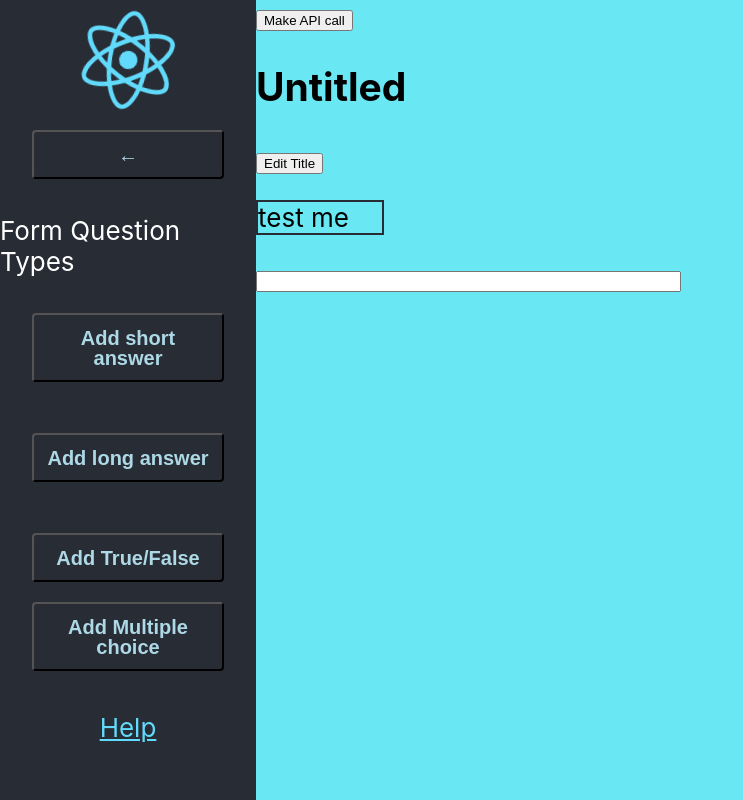
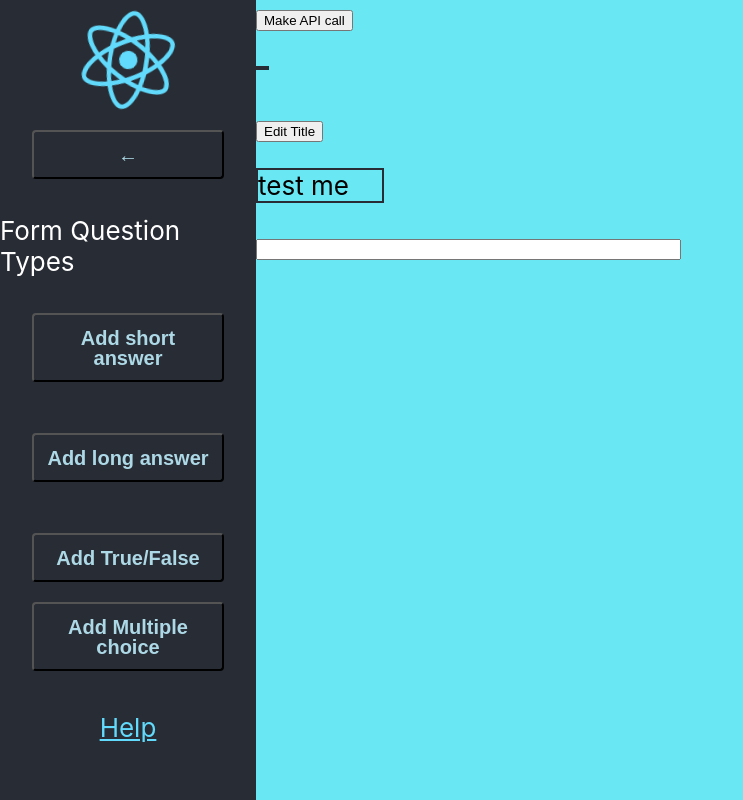
Before and after one commit to conrad1451/formbuilder-frontend, a React (Create React App) app: page /new-form in a window 1280 px wide. Shown: the whole page, without its empty margins (0-743 px from the left). Built offline with nearby package versions, Linux system fonts and the light colour scheme.

Commit message:
refactor: changed implementation of title

```diff
--- a/src/pages/FormPage.tsx
+++ b/src/pages/FormPage.tsx
@@ -366,22 +366,24 @@ function SmallTextFieldAlt({isVisible, thisText, setThisText}){
   // [VB]
   return(
   <div className="testMe">
+          <h1 className="hasBorder"  contentEditable={isVisible}> {setThisText} </h1>
+
   {/* <p>dddd</p> */}
-    <label>
+    {/* <label> */}
       {/* {text}{': '} */}
-      {/* <br /> */}
-      <input
-      type = {isVisible ? "textarea" : "hidden"}
+       {/* <input
+      // type = {isVisible ? "textarea" : "hidden"}
+      type =  "textarea"
       value={thisText}
       onChange={e => setThisText(e.target.value) }
       size={10}
       // contentEditable="true"
       aria-multiline="true"
       maxLength={280}
-      />
-    </label>
-    {/* <br /> */}
-    </div>)
+      /> */}
+    {/* </label>  */}
+     </div>
+    )
 }
 
 // function EditableTextModule({myText}) {
@@ -787,9 +789,11 @@ const App3: React.FC = () => {
               {/* <h2> New Form </h2> */}
 
               <br/>
+              <SmallTextFieldAlt isVisible={isEditingTitle} thisText={formName} setThisText={setFormName} />
               {/* <EditableTextModuleTitle myText={formName} setMyText={setFormName} isEditing={isEditingTitle} theFontSize={"h2"}/> */}
-              <EditableTextModule myText={formName} isEditing={isEditingTitle} theFontSize={"h2"}/>
-                               <button id="some-inner-answer"
+              {/* <EditableTextModule myText={formName} isEditing={isEditingTitle} theFontSize={"h2"}/> */}
+               <br/>
+               <button id="some-inner-answer"
                 onClick={() => { setIsEditingTitle(!isEditingTitle) }}
                 >
                   {isEditingTitle ? "Save Changes": "Edit Title"}
--- a/src/pages/HomePage.js
+++ b/src/pages/HomePage.js
@@ -181,10 +181,10 @@ function HomePage() {
       <div className='Button-section leftside'>
         {/* <img src={logo} className="App-logo" alt="logo" /> */}
         <p>
-          Form sssQuestion Types
+          Saved Forms
         </p>
 
-        <p>{"myF()"}</p>
+        {/* <p>{"myF()"}</p> */}
 
         <div className="bottomSideBar">
           <a
```
